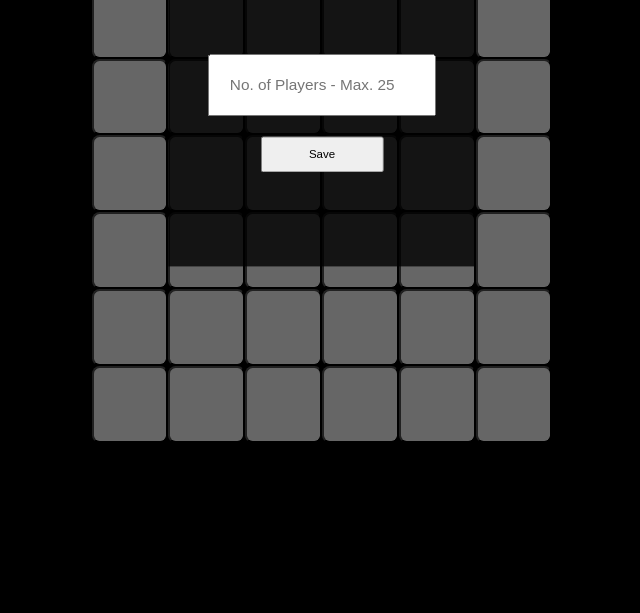
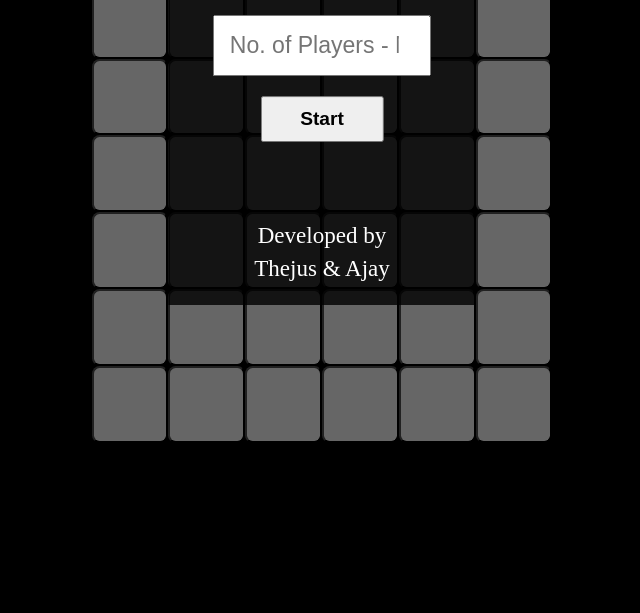
Before and after one commit to thejus-ajay/chain-reaction, a plain HTML site: page index.html in a window 1280 px wide. Shown: the part 310-923 px from the top of the page, without its empty margins (318-958 px from the left). Drawn offline with Linux system fonts and the light colour scheme.

Commit message:
heading update

```diff
--- a/css.css
+++ b/css.css
@@ -203,7 +203,7 @@ body {
 }
 @media (min-width: 1281px) {
   html {
-    font-size: 60.5%;
+    font-size: 37.5%;
   }
   .cornerOne,
   .cornerTwo,
@@ -227,11 +227,11 @@ body {
   display: none;
   background-color: rgba(0,0,0,0.8);
   z-index: 20;
-  cursor: pointer;
   width: 40rem;
-  height: 40rem;
+  height: 50rem;
   transform: translate(-50%,-50%);
   -ms-transform: translate(-50%,-50%);
+  font-size: 4rem;
 }
 
 
@@ -243,17 +243,28 @@ body {
   transform: translate(-50%,-50%);
   -ms-transform: translate(-50%,-50%);
   width: 100%;
+  letter-spacing: 3px;
+  font-weight: normal;
+}
+
+.about{
+  font-size: 3rem;
+  padding: 0 60px;
+  letter-spacing: normal;
+  line-height: 1.4;
+  margin-top: 10rem;
 }
 
 #players-input{
   width: 60%;
-  padding: 20px;
-  font-size: 2rem;
+  padding: 15px;
+  font-size: 3rem;
 }
 
 .form-submit{
   margin-top: 20px;
   padding: 10px;
   width: 40%;
-  font-size: 1.5rem;
+  font-size: 2.5rem;
+  font-weight: bold;
 }
--- a/index.html
+++ b/index.html
@@ -4,15 +4,17 @@
     <meta charset="UTF-8" />
     <meta name="viewport" content="width=device-width, initial-scale=1.0" />
     <link rel="stylesheet" href="css.css" />
-    <title>Chain Reaction</title>
+    <title>🔗 Reaction</title>
   </head>
   <body onload="on()">
     <div id="overlay">
       <form class="login-form" action="javascript:void(0);">
         <div class="players">
+          <p>Chain Reaction</p>
           <input id="players-input" type="number" max="25" min="2" placeholder="No. of Players - Max. 25" required>
         </div>
-        <button type="button" onclick="off()" class="form-submit">Save</button>
+        <button type="button" onclick="off()" class="form-submit">Start</button>
+        <p class="about">Developed by Thejus & Ajay</p>
       </form>
     </div>
 
--- a/original.js
+++ b/original.js
@@ -98,6 +98,7 @@ for (var i = 1; i < col * row + 1; i++) {
 
   }
   // document.getElementById(i).innerHTML = i;
+
   if (i % row == 0) {
     // creating space
 
```
Also changed, not shown: 1 other file.
